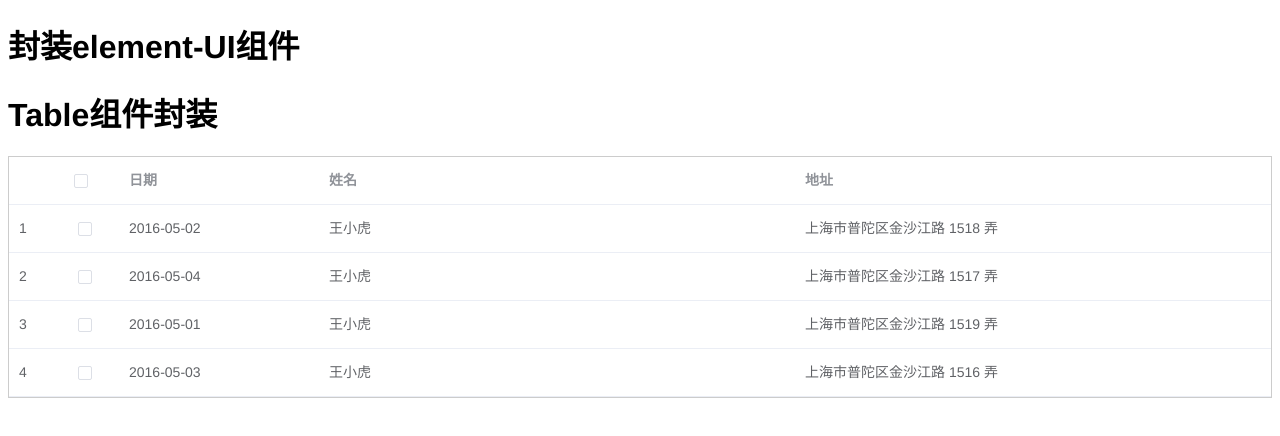
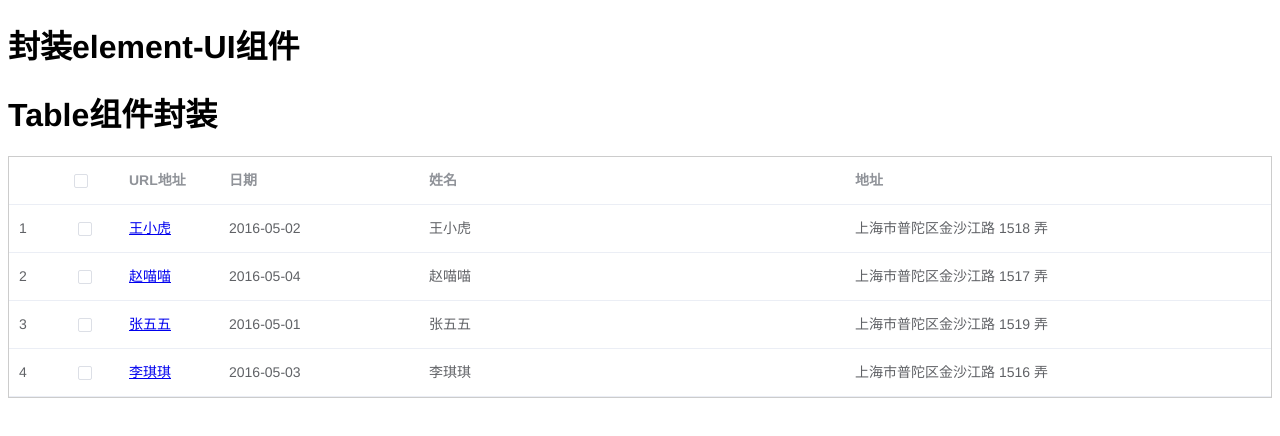
Before and after one commit to milkMiao/zlmProject-vue2, a Vue app in the folder component-package/: page / in a window 1280 px wide. Shown: the top 436 px of the page. Built offline with nearby package versions, Linux system fonts and the light colour scheme.

Commit message:
table组件封装，自定义渲染文本

```diff
--- a/component-package/src/components/table/index.vue
+++ b/component-package/src/components/table/index.vue
@@ -6,13 +6,15 @@
             <el-table-column v-if="index" type="index" width="55" :index="index"></el-table-column>
             <!-- 复选框 -->
             <el-table-column  v-if="checkbox" type="selection" width="55" :checkbox="checkbox"></el-table-column>
-            <el-table-column
-                v-for="item in column"
-                :key="item.prop"
-                :prop="item.prop"
-                :label="item.label"
-                :width="item.width"
-            ></el-table-column>
+            <!-- 表格内容 -->
+            <template v-for="item in column">
+              <el-table-column v-if="item.type === 'function'" :key="item.prop" :prop="item.prop" :label="item.label" :width="item.width" >
+                <template slot-scope="scope">
+                  <div v-html="item.callback && item.callback(scope.row)"></div>
+                </template>
+              </el-table-column>
+              <el-table-column v-else :key="item.prop" :prop="item.prop" :label="item.label" :width="item.width" ></el-table-column>
+            </template>
         </el-table>
     </div>
 </template>
@@ -44,17 +46,17 @@
         },
         {
           date: "2016-05-04",
-          name: "王小虎",
+          name: "赵喵喵",
           address: "上海市普陀区金沙江路 1517 弄",
         },
         {
           date: "2016-05-01",
-          name: "王小虎",
+          name: "张五五",
           address: "上海市普陀区金沙江路 1519 弄",
         },
         {
           date: "2016-05-03",
-          name: "王小虎",
+          name: "李琪琪",
           address: "上海市普陀区金沙江路 1516 弄",
         },
       ],
--- a/component-package/src/views/HomeView.vue
+++ b/component-package/src/views/HomeView.vue
@@ -16,6 +16,16 @@
   data() {
     return {
       column: [
+        {
+          type: 'function',
+          label: "URL地址",
+          prop: "url",
+          width: 100,
+          callback: (data)=>{
+            console.log('scope.row----', data)
+            return `<a href='http://www.web-jshtml.cn'>${data.name}</a>`
+          }
+        },
         { label: "日期", prop: "date", width: 200 },
         { label: "姓名", prop: "name" },
         { label: "地址", prop: "address" }
```
